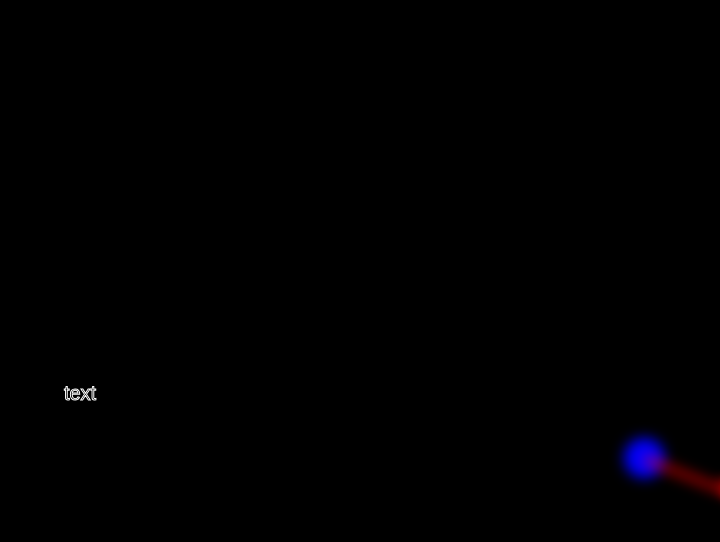
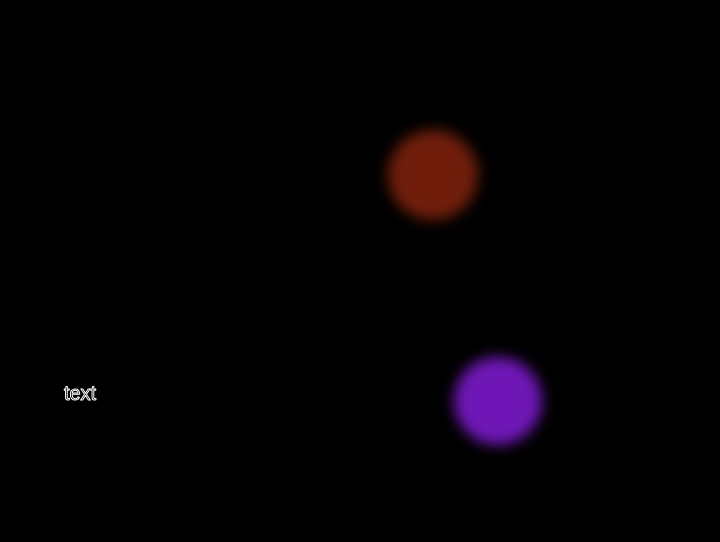
Before and after one commit to Fairgrove/art, a plain HTML site: page index.html in a window 1280 px wide. Shown: the whole page, without its empty margins (560-1280 px from the left). Drawn offline with Linux system fonts and the light colour scheme; animation ran at ten frames a second.

Commit message:
can now create random plantets with random colors

```diff
--- a/index.html
+++ b/index.html
@@ -19,7 +19,7 @@
         <canvas id="text"></canvas>
     </div>
 
-    <script src="src/redLightning.js"></script>
+    <script src="src/gravity.js"></script>
 </body>
 
 </html>
--- /dev/null
+++ b/src/gravity.js
@@ -0,0 +1,90 @@
+const width = window.innerWidth;
+const height = window.innerHeight;
+
+// BACKGROUND
+const bckCanvas = document.querySelector("#background");
+bckCanvas.width = window.innerWidth;
+bckCanvas.height = window.innerHeight;
+const bckCtx = bckCanvas.getContext('2d');
+
+bckCtx.fillStyle = 'rgb(0, 0, 0)';
+bckCtx.fillRect(0,0,width,height);
+
+// MAIN
+const canvas = document.querySelector('#canvas');
+canvas.width = window.innerWidth;
+canvas.height = window.innerHeight;
+const ctx = canvas.getContext('2d');
+ctx.filter = 'blur(7px)'
+
+// TEXT
+const textCanvas = document.querySelector("#text");
+textCanvas.width = window.innerWidth;
+textCanvas.height = window.innerHeight;
+const textCtx = textCanvas.getContext('2d');
+
+function clearAll(){
+    ctx.fillStyle = 'rgba(0, 0, 0, 1)';
+    ctx.fillRect(0,0,width,height);
+}
+
+function randomColor() {
+    var r = 255*Math.random()|0,
+        g = 255*Math.random()|0,
+        b = 255*Math.random()|0;
+    return 'rgb(' + r + ',' + g + ',' + b + ')';
+}
+
+class Planet{
+    constructor() {
+        this.pos = [Math.floor(Math.random()*(width-30)), Math.floor(Math.random()*(height-30))]
+
+        this.radius = 15 + Math.floor(Math.random()*50)
+        this.mass = this.radius * Math.PI
+        this.initalVelocity = [1,1]
+        this.currentVelocity = [0,0]
+
+        this.color = randomColor()
+    }
+
+    wake(){
+        this.initalVelocity = this.currentVelocity
+    }
+
+    draw(){
+        ctx.beginPath();
+        ctx.arc(this.pos[0], this.pos[1], this.radius, 0, Math.PI * 2, true);
+        ctx.closePath();
+        ctx.fillStyle = this.color;
+        ctx.fill();
+    }
+}
+
+function createSolarSystem(nBodies){
+    var bodies = []
+
+    for (var i = 0; i < nBodies; i++) {
+        p = new Planet()
+        bodies.push(p)
+    }
+    return bodies
+}
+
+bodies = createSolarSystem(2)
+function update(){
+    clearAll()
+
+    for (var i = 0; i < bodies.length; i++) {
+        bodies[i].draw()
+    }
+
+    window.requestAnimationFrame(update)
+}
+
+window.requestAnimationFrame(update)
+
+textCtx.strokeStyle = 'white';
+textCtx.lineWidth = 1;
+textCtx.font = '20px arial';
+textCtx.textAlign = "center";
+textCtx.strokeText('text', width/2, height/2);
```
Also changed, not shown: MVP.txt.
